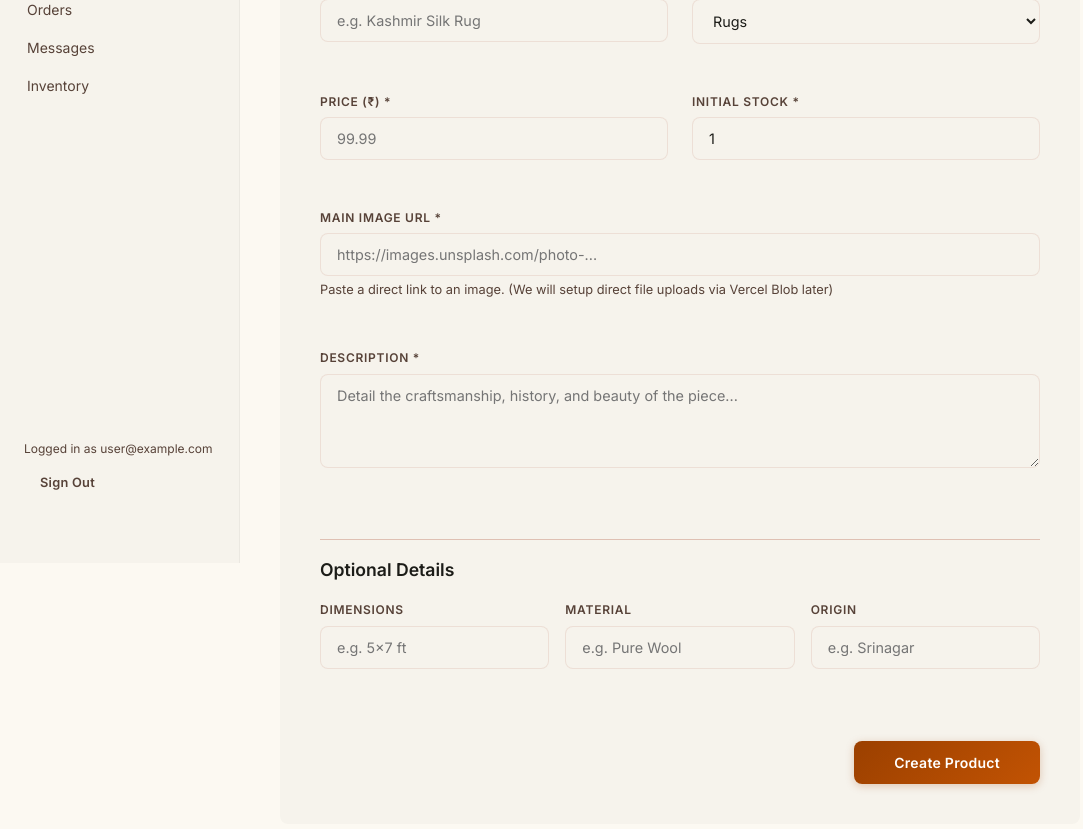
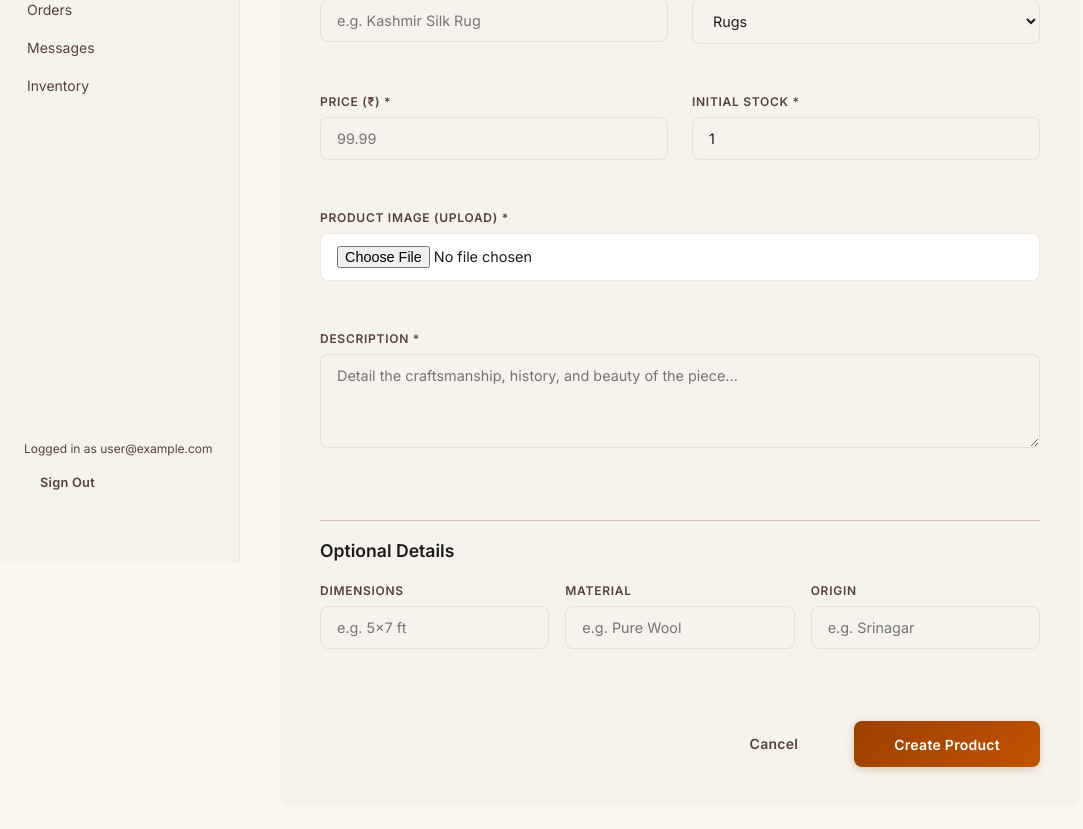
Before and after one commit to spamsuhail007-cloud/harmukh-threads, a Next.js app: page /admin/products/new in a window 1280 px wide. Shown: the part 237-1066 px from the top of the page, without its empty margins (0-1083 px from the left). Built offline with nearby package versions, Linux system fonts and the light colour scheme; no server answers; sample sign-in values are in the browser's storage.

Commit message:
feat: Vercel Blob integration for admin product creation

```diff
--- a/src/app/admin/(dashboard)/products/new/page.tsx
+++ b/src/app/admin/(dashboard)/products/new/page.tsx
@@ -3,12 +3,14 @@
 import { useState } from 'react';
 import { useRouter } from 'next/navigation';
 import { createProduct } from '@/actions/admin';
+import { uploadImage } from '@/actions/blob';
 import Link from 'next/link';
 
 export default function NewProductPage() {
   const router = useRouter();
   const [isSubmitting, setIsSubmitting] = useState(false);
   const [error, setError] = useState('');
+  const [imagePreview, setImagePreview] = useState<string>('');
 
   async function handleSubmit(e: React.FormEvent<HTMLFormElement>) {
     e.preventDefault();
@@ -16,15 +18,37 @@ export default function NewProductPage() {
     setError('');
 
     const formData = new FormData(e.currentTarget);
-    const imageUrl = formData.get('imageUrl') as string;
 
+    // 1. Handle File Upload
+    const file = formData.get('imageFile') as File;
+    let finalImageUrl = '';
+
+    if (file && file.size > 0) {
+      try {
+        const uploadData = new FormData();
+        uploadData.append('file', file);
+        const uploadResult = await uploadImage(uploadData);
+        finalImageUrl = uploadResult.url;
+      } catch (err) {
+        console.error(err);
+        setError('Failed to upload image. Please try again.');
+        setIsSubmitting(false);
+        return;
+      }
+    } else {
+      setError('Please provide a product image.');
+      setIsSubmitting(false);
+      return;
+    }
+
+    // 2. Create the Product
     const data = {
       name: formData.get('name'),
       category: formData.get('category'),
       price: Number(formData.get('price')),
       description: formData.get('description'),
       stock: Number(formData.get('stock')),
-      images: [imageUrl], // Wrap single image URL in array
+      images: [finalImageUrl],
       dimensions: formData.get('dimensions') || undefined,
       material: formData.get('material') || undefined,
       origin: formData.get('origin') || undefined,
@@ -83,11 +107,26 @@ export default function NewProductPage() {
           </div>
 
           <div className="form-group">
-            <label className="form-label">Main Image URL *</label>
-            <input type="url" name="imageUrl" className="form-input" required placeholder="https://images.unsplash.com/photo-..." />
-            <div style={{ fontSize: '0.8rem', color: 'var(--on-surface-variant)', marginTop: '4px' }}>
-              Paste a direct link to an image. (We will setup direct file uploads via Vercel Blob later)
-            </div>
+            <label className="form-label">Product Image (Upload) *</label>
+            <input
+              type="file"
+              name="imageFile"
+              accept="image/*"
+              className="form-input"
+              required
+              style={{ background: 'var(--surface-container-lowest)' }}
+              onChange={(e) => {
+                if (e.target.files && e.target.files[0]) {
+                  const url = URL.createObjectURL(e.target.files[0]);
+                  setImagePreview(url);
+                }
+              }}
+            />
+            {imagePreview && (
+              <div style={{ marginTop: 'var(--space-md)' }}>
+                <img src={imagePreview} alt="Preview" style={{ width: '150px', height: '180px', objectFit: 'cover', borderRadius: 'var(--radius-md)' }} />
+              </div>
+            )}
           </div>
 
           <div className="form-group">
@@ -114,8 +153,9 @@ export default function NewProductPage() {
           </div>
 
           <div style={{ display: 'flex', justifyContent: 'flex-end', gap: 'var(--space-md)', marginTop: 'var(--space-lg)' }}>
-            <button type="submit" className="btn btn-primary" disabled={isSubmitting}>
-              {isSubmitting ? 'Creating Product...' : 'Create Product'}
+            <Link href="/admin/inventory" className="btn btn-ghost" style={{ padding: '12px var(--space-xl)' }}>Cancel</Link>
+            <button type="submit" className="btn btn-primary" disabled={isSubmitting} style={{ padding: '12px var(--space-xl)' }}>
+              {isSubmitting ? 'Uploading & Saving...' : 'Create Product'}
             </button>
           </div>
         </form>
```
